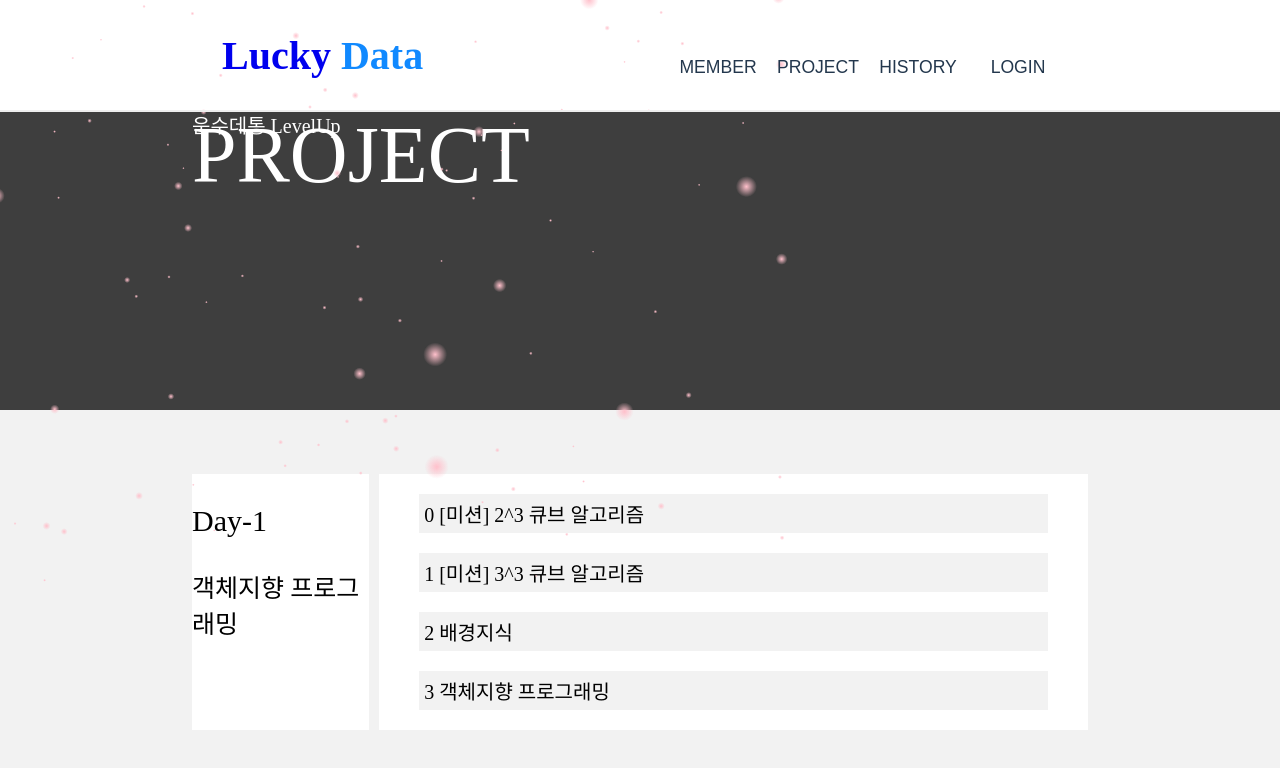
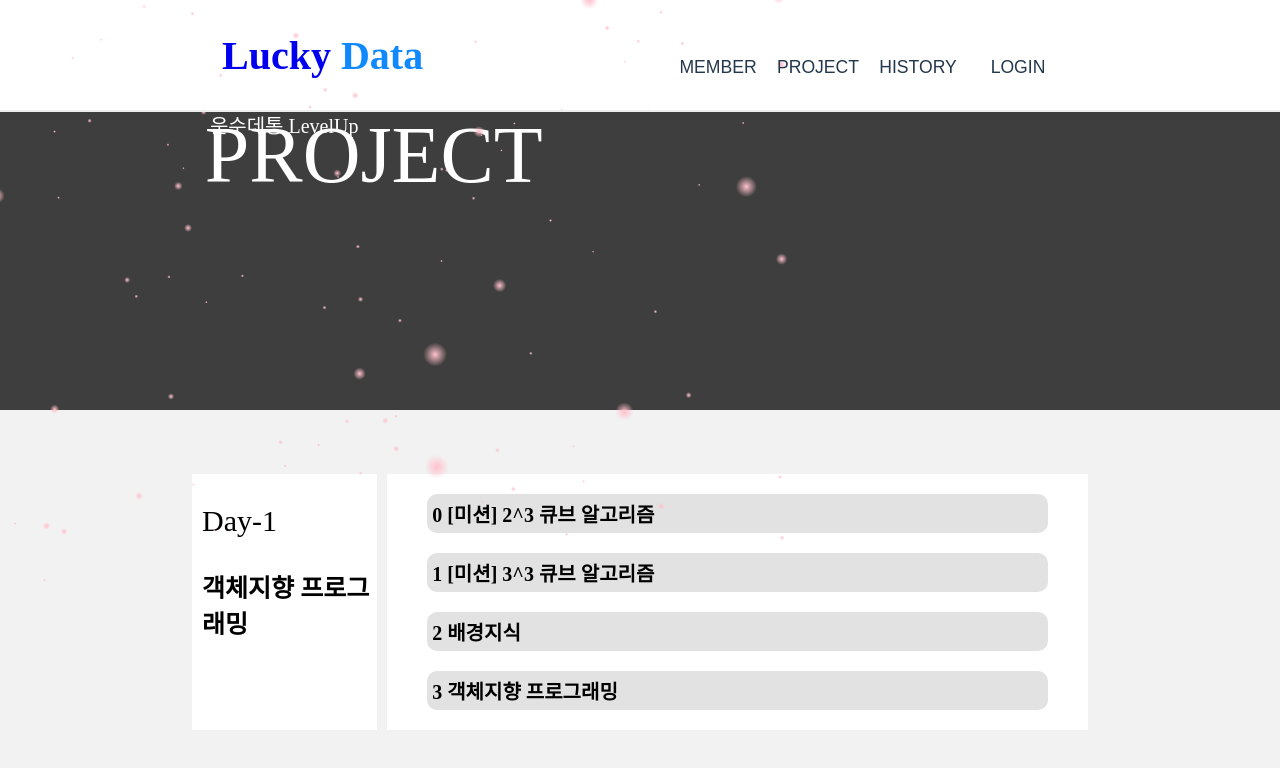
Before and after one commit to unsudetong/management, a React (Create React App) app in the folder client/: page /project in a window 1280 px wide. Shown: the top 768 px of the page. Built offline with nearby package versions, Linux system fonts and the light colour scheme; a web font is replaced by a local one.

Commit message:
[FE] 벚꽃 내리는 애니메이션 수정, 헤더 겹침 허용 #6

```diff
--- a/client/public/index.html
+++ b/client/public/index.html
@@ -25,6 +25,7 @@
 
     body {
       margin: 0;
+      overflow-x: hidden;
       font-family: 'IBMPlexSansKR-ExtraLight';
       -webkit-font-smoothing: antialiased;
       -moz-osx-font-smoothing: grayscale;
@@ -47,6 +48,7 @@
 
     #myCanvas {
       position: absolute;
+      top: 0px;
       z-index: 1;
     }
   </style>
--- a/client/public/snow.js
+++ b/client/public/snow.js
@@ -1,8 +1,8 @@
 window.onload = () => {
   // 기본적인 설정을 위해서 body에 style을 적용했다.
   const body = document.getElementsByTagName('body')[0];
-  body.style.margin = '0px';
-  body.style.overflow = 'hidden';
+  // body.style.margin = '0px';
+  // body.style.overflow = 'hidden';
 
   // 마찬가지로 canvas에 옵션을 주었다.
   const myCanvas = document.getElementById('myCanvas');
--- a/client/src/App.tsx
+++ b/client/src/App.tsx
@@ -4,6 +4,7 @@ import Header from './components/molecules/Header';
 import Modal from './components/organisms/Modal';
 import LoginButtonGroup from './components/molecules/LoginButtonGroup';
 import Main from './components/pages/Main';
+import Store from './components/unreuse/Store';
 
 // eslint-disable-next-line @typescript-eslint/no-explicit-any
 const LoginContext = React.createContext<any | null>(null);
@@ -26,6 +27,7 @@ const App = (): JSX.Element => {
 
   return (
     <div className="App">
+      <Store>
         <Router>
           <LoginContext.Provider
             value={{ state: loginState, onclick: setLoginState }}
@@ -37,6 +39,7 @@ const App = (): JSX.Element => {
             <Main />
           </LoginContext.Provider>
         </Router>
+      </Store>
     </div>
   );
 };
--- a/client/src/components/atoms/Title.tsx
+++ b/client/src/components/atoms/Title.tsx
@@ -1,4 +1,5 @@
 import React from 'react';
+import { Link } from 'react-router-dom';
 import styled from 'styled-components';
 
 const StyledTitle = styled.span`
@@ -21,10 +22,10 @@ type TitleProps = {
 const Title = ({ children, ...props }: TitleProps): JSX.Element => {
   return (
     <StyledTitle>
-      <a href="/">
-        {props.value}
-        {children}
-      </a>
+      <Link to="/">
+        <span color="#23374D">{props.value}</span>
+        <span>{children}</span>
+      </Link>
     </StyledTitle>
   );
 };
--- a/client/src/components/molecules/Header.tsx
+++ b/client/src/components/molecules/Header.tsx
@@ -1,4 +1,4 @@
-import React, { useContext, useState } from 'react';
+import React, { useContext } from 'react';
 import { Link } from 'react-router-dom';
 import styled from 'styled-components';
 import Button from '../atoms/Button';
@@ -18,15 +18,14 @@ const StyledHeader = styled.div`
   z-index: 10;
 `;
 
+// eslint-disable-next-line @typescript-eslint/no-explicit-any
+
 const Header = (): JSX.Element => {
-  const [bgColor, setBgColor] = useState('transparent');
   const { state, onclick } = useContext(exportModule.LoginContext);
   const onclickLoginButton = () => onclick(!state);
 
-  const movePage = () => setBgColor('white');
-
   return (
-    <StyledHeader color={bgColor}>
+    <StyledHeader color="transparents">
       <Title value="Lucky ">
         <span style={{ color: 'rgb(16,137,255)' }}>Data</span>
       </Title>
@@ -41,19 +40,13 @@ const Header = (): JSX.Element => {
         }}
       >
         <Link to="/member">
-          <Button onclick={movePage} color="#23374D">
-            MEMBER
-          </Button>
+          <Button color="#23374D">MEMBER</Button>
         </Link>
         <Link to="/project">
-          <Button onclick={movePage} color="#23374D">
-            PROJECT
-          </Button>
+          <Button color="#23374D">PROJECT</Button>
         </Link>
         <Link to="/history">
-          <Button onclick={movePage} color="#23374D">
-            HISTORY
-          </Button>
+          <Button color="#23374D">HISTORY</Button>
         </Link>
         <Button color="#23374D" onclick={onclickLoginButton}>
           LOGIN
--- a/client/src/components/organisms/ProjectBanner.tsx
+++ b/client/src/components/organisms/ProjectBanner.tsx
@@ -12,7 +12,7 @@ const ProjectBackgroundTitle = styled.span`
   width: 70%;
   font-size: 80px;
   color: white;
-  padding-left: 15%;
+  padding-left: 16%;
 `;
 
 const ProjectBackgroundText = styled.span`
@@ -20,7 +20,7 @@ const ProjectBackgroundText = styled.span`
   width: 70%;
   font-size: 20px;
   color: white;
-  padding-left: 15%;
+  padding-left: 16.4%;
 `;
 
 const ProjectBanner = (): JSX.Element => {
--- a/client/src/components/organisms/ProjectList.tsx
+++ b/client/src/components/organisms/ProjectList.tsx
@@ -19,6 +19,7 @@ const OneOfProject = styled.div`
 const LeftSideOfProject = styled.div`
   width: 25%;
   min-height: 100%;
+  padding-left: 10px;
   border-right: 10px solid #f2f2f2;
 `;
 
@@ -39,9 +40,11 @@ const RightSideOfProject = () => {
             marginTop: '20px',
             marginBottom: '20px',
             fontSize: '20px',
-            background: '#f2f2f2',
+            background: '#e2e2e2',
             width: 'calc(100% - 90px)',
             padding: '5px',
+            fontWeight: 'bold',
+            borderRadius: '10px',
           }}
           key={index}
         >
@@ -58,7 +61,9 @@ const ProjectList = (): JSX.Element => {
       <OneOfProject>
         <LeftSideOfProject>
           <p style={{ fontSize: '30px' }}>Day-1</p>
-          <span style={{ fontSize: '25px' }}>객체지향 프로그래밍</span>
+          <span style={{ fontSize: '25px', fontWeight: 'bold' }}>
+            객체지향 프로그래밍
+          </span>
         </LeftSideOfProject>
         <RightSideOfProject />
       </OneOfProject>
--- /dev/null
+++ b/client/src/components/unreuse/Store.tsx
@@ -0,0 +1,23 @@
+import React, { useState } from 'react';
+
+type StoreProps = {
+  children?: JSX.Element;
+};
+
+// eslint-disable-next-line @typescript-eslint/no-explicit-any
+const headerContext = React.createContext<any | null>(null);
+
+const Store = (props: StoreProps): JSX.Element => {
+  const [bgColor, setBgColor] = useState('transparent');
+  const movePage = (color: string) => setBgColor(color);
+
+  return (
+    <>
+      <headerContext.Provider value={{ bgColor, movePage }}>
+        {props.children}
+      </headerContext.Provider>
+    </>
+  );
+};
+
+export default Store;
```
Lines whose indentation alone changed are shown as unchanged.
